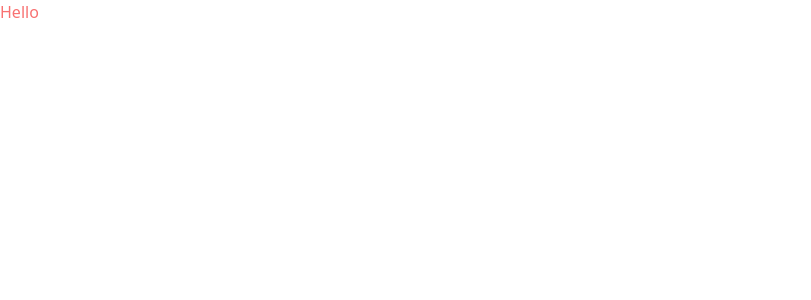
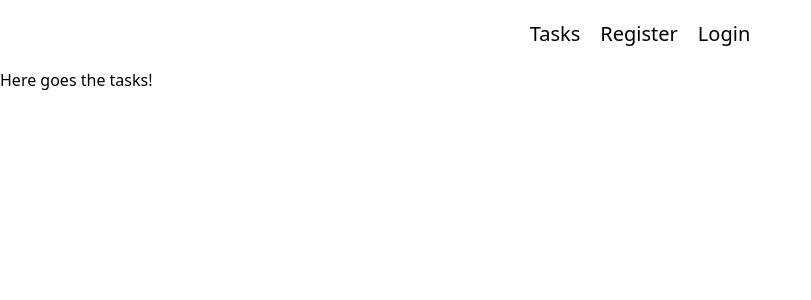
Before and after one commit to SkipEveryLunch/pdo-todolist-front, a React (Create React App) app: page / in a window 1280 px wide. Shown: the top 300 px of the page, without its empty margins (0-811 px from the left). Built offline with nearby package versions, Linux system fonts and the light colour scheme.

Commit message:
implemented basic routing system

```diff
--- a/package.json
+++ b/package.json
@@ -9,6 +9,7 @@
     "axios": "^0.27.2",
     "react": "^18.1.0",
     "react-dom": "^18.1.0",
+    "react-router-dom": "^6.3.0",
     "react-scripts": "5.0.1",
     "web-vitals": "^2.1.4"
   },
--- a/src/App.js
+++ b/src/App.js
@@ -1,5 +1,19 @@
+import { Routes, Route } from 'react-router-dom';
+import Header from './components/Header';
+import Tasks from './pages/Tasks';
+import Login from './pages/Login';
+import Register from './pages/Register';
 const App = () => {
-  return <p className="text-red-400">Hello</p>;
+  return (
+    <div>
+      <Header />
+      <Routes>
+        <Route path="/" element={<Tasks />} />
+        <Route path="/register" element={<Register />} />
+        <Route path="/login" element={<Login />} />
+      </Routes>
+    </div>
+  );
 };
 
 export default App;
--- /dev/null
+++ b/src/components/Header.js
@@ -0,0 +1,22 @@
+import React from 'react';
+import { Link } from 'react-router-dom';
+const Header = () => {
+  return (
+    <header>
+      <nav>
+        <ul className="text-xl py-5 flex gap-5 justify-center">
+          <li>
+            <Link to="/">Tasks</Link>
+          </li>
+          <li>
+            <Link to="/register">Register</Link>
+          </li>
+          <li>
+            <Link to="/login">Login</Link>
+          </li>
+        </ul>
+      </nav>
+    </header>
+  );
+};
+export default Header;
--- a/src/index.js
+++ b/src/index.js
@@ -3,11 +3,14 @@ import ReactDOM from 'react-dom/client';
 import './index.css';
 import App from './App';
 import reportWebVitals from './reportWebVitals';
+import { BrowserRouter } from 'react-router-dom';
 
 const root = ReactDOM.createRoot(document.getElementById('root'));
 root.render(
   <React.StrictMode>
-    <App />
+    <BrowserRouter>
+      <App />
+    </BrowserRouter>
   </React.StrictMode>
 );
 
--- /dev/null
+++ b/src/pages/Login.js
@@ -0,0 +1,5 @@
+import React from 'react';
+const Login = () => {
+  return <div>Here goes login!</div>;
+};
+export default Login;
--- /dev/null
+++ b/src/pages/Register.js
@@ -0,0 +1,5 @@
+import React from 'react';
+const Register = () => {
+  return <div>Here goes register!</div>;
+};
+export default Register;
--- /dev/null
+++ b/src/pages/Tasks.js
@@ -0,0 +1,5 @@
+import React from 'react';
+const Tasks = () => {
+  return <div>Here goes the tasks!</div>;
+};
+export default Tasks;
```
Also changed, not shown: src/Login.js (added), 1 other file (tests, documents, lock files or other folders).
